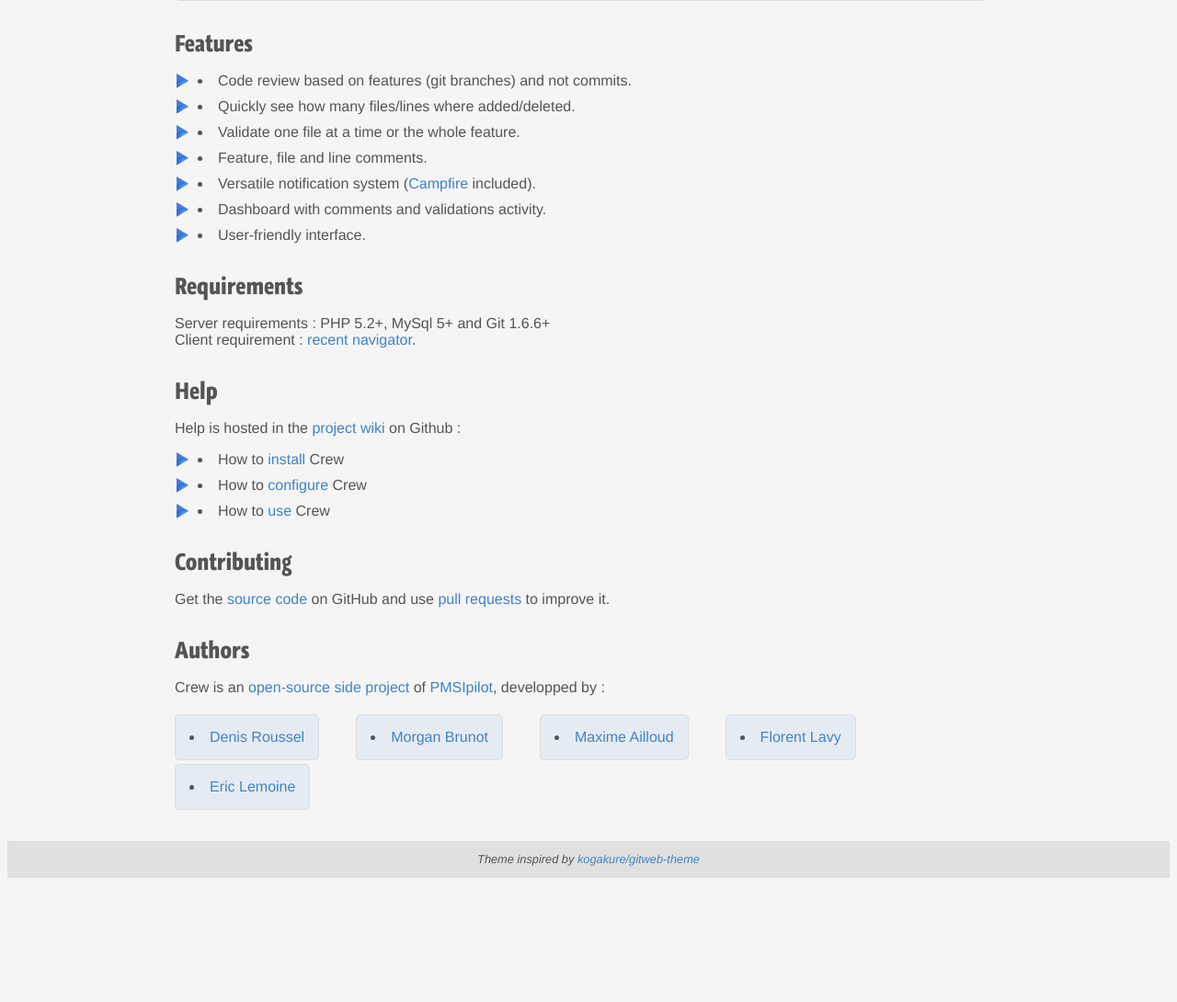
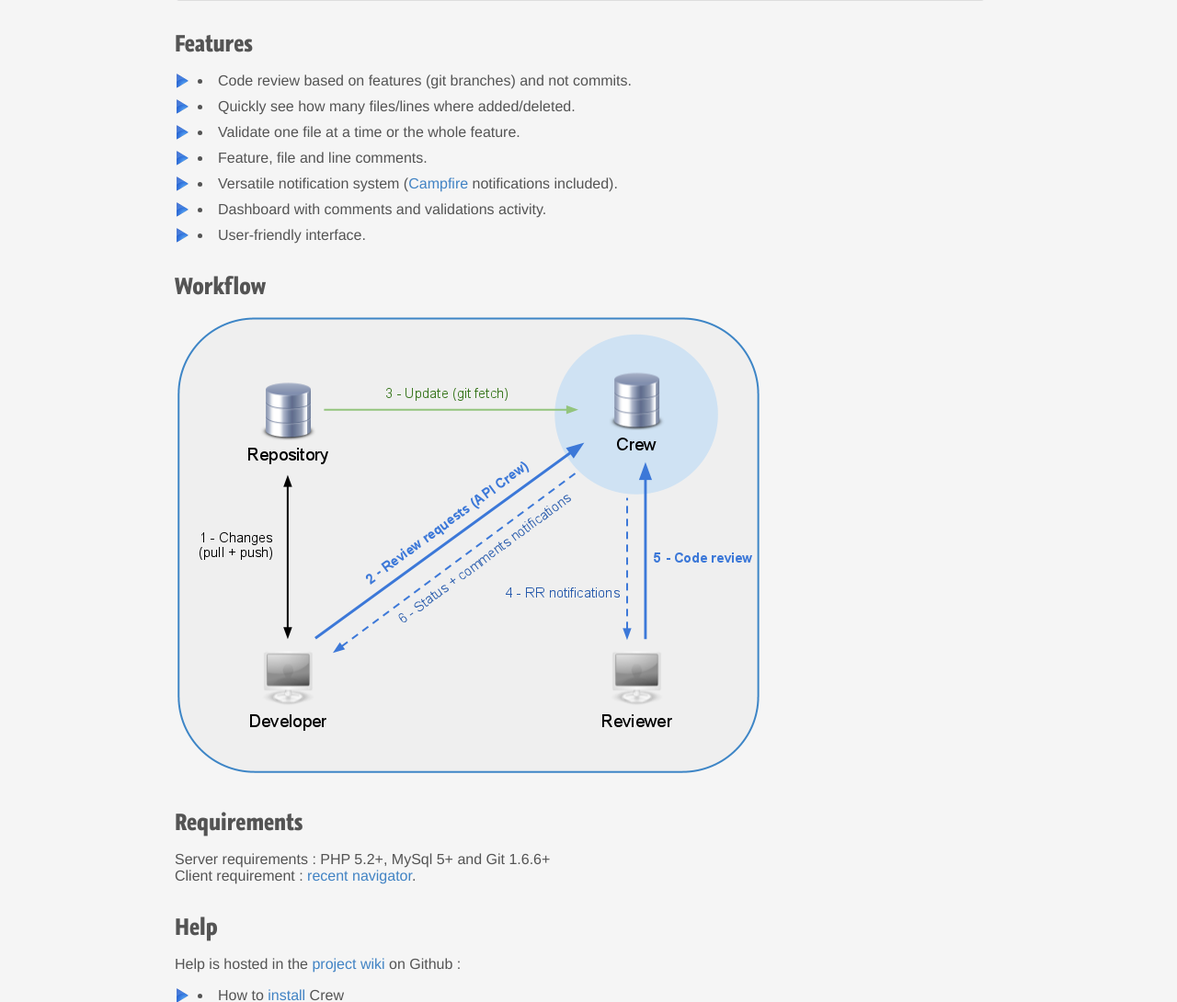
Before and after one commit to crew-cr/Crew, a PHP site: page / in a window 1280 px wide. Shown: the part 853-1943 px from the top of the page at 92% size. Before the commit the page ends 1808 px from the top, so only its background shows below. Run offline with PHP 8.4, Linux system fonts and the light colour scheme; some libraries are stand-ins or nearby versions.

Commit message:
changement des screenshots (bye bye GitHub) et ajout du workflow

```diff
--- a/css/style.css
+++ b/css/style.css
@@ -88,7 +88,7 @@ li {
 #menu li {
   float: left;
   list-style: none;
-  padding: 0 32px 0 0;
+  padding: 0 27px 0 0;
 }
 #container {
   margin: 0 auto;
--- a/index.html
+++ b/index.html
@@ -13,11 +13,11 @@
         <li><a href="#screenshots">Screenshots</a></li>
         <li><a href="#introduction">Introduction</a></li>
         <li><a href="#features">Features</a></li>
+        <li><a href="#workflow">Workflow</a></li>
         <li><a href="#requirements">Requirements</a></li>
         <li><a href="#help">Help</a></li>
         <li><a href="#contributing">Contributing</a></li>
         <li><a href="#authors">Authors</a></li>
-        <li><a href="http://team-fusion.pmsipilot.com">Blog</a></li>
       </ul>
     </div>
     <a href="http://github.com/pmsipilot/Crew"><img style="position: fixed; top: 0; right: 0; border: 0;" src="http://s3.amazonaws.com/github/ribbons/forkme_right_darkblue_121621.png" alt="Fork me on GitHub" /></a>
@@ -53,10 +53,13 @@
         <li>Quickly see how many files/lines where added/deleted.</li>
         <li>Validate one file at a time or the whole feature.</li>
         <li>Feature, file and line comments.</li>
-        <li>Versatile notification system (<a href="http://campfirenow.com/">Campfire</a> included).</li>
+        <li>Versatile notification system (<a href="http://campfirenow.com/">Campfire</a> notifications included).</li>
         <li>Dashboard with comments and validations activity.</li>
         <li>User-friendly interface.</li>
       </ul>
+
+      <h2 id="workflow">Workflow</h2>
+      <img src="images/workflow.png" />
 
       <h2 id="requirements">Requirements</h2>
       <p>
```
Also changed, not shown: images/workflow.png (added), 4 other files.
